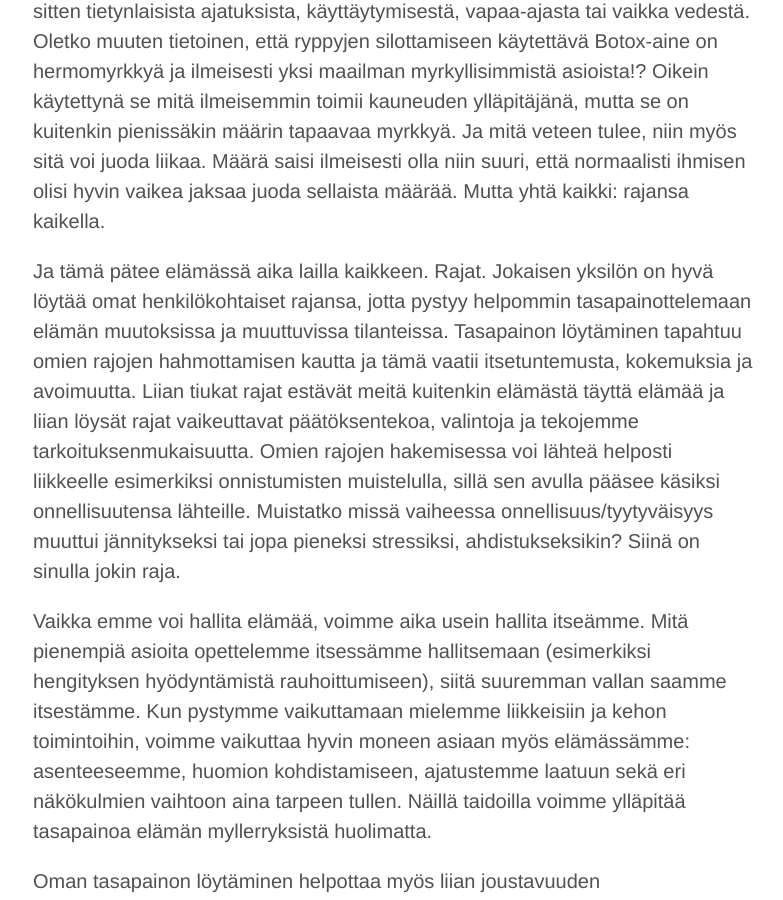
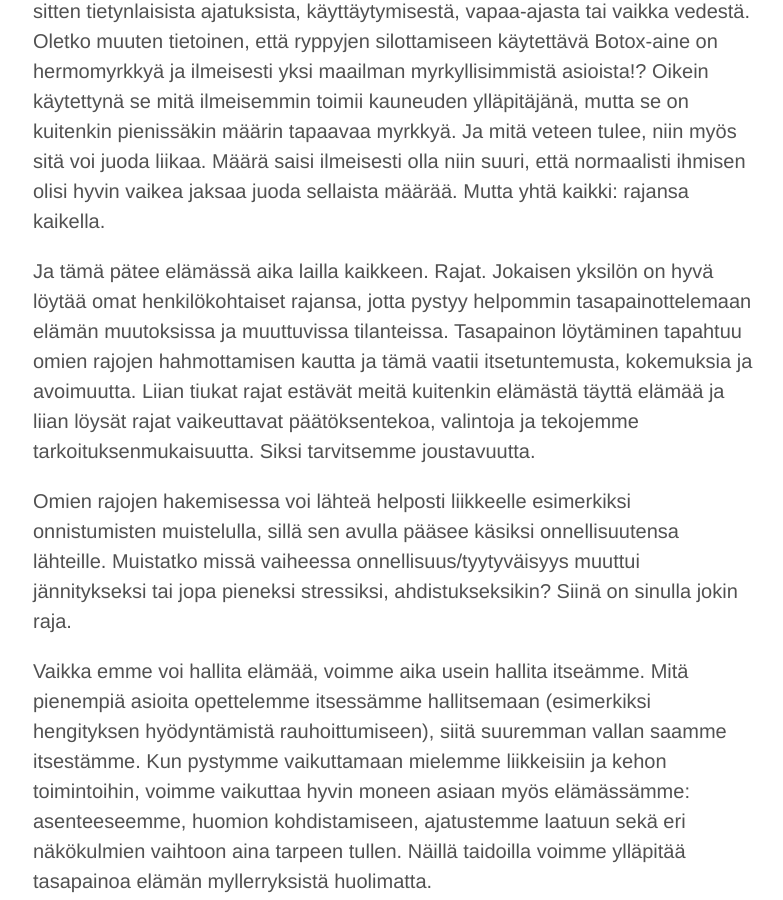
Before and after one commit to niinapiira/neppari.net, a Jekyll site: the page built from _posts/2016-03-17-tasapainoa-ja-joustavuutta-elamaan.md, in a window 1280 px wide and 900 px high, scrolled down 1461 px. Shown: the whole window, without its empty margins (247-1030 px from the left). Built offline with Jekyll 4.4.1, drawn with Linux system fonts in a browser that asks for light colours.

Commit message:
Updated 2016-03-17-tasapainoa-ja-joustavuutta-elamaan.md

```diff
--- a/_posts/2016-03-17-tasapainoa-ja-joustavuutta-elamaan.md
+++ b/_posts/2016-03-17-tasapainoa-ja-joustavuutta-elamaan.md
@@ -15,7 +15,9 @@
 Tasapainoa tarvitaan niin sisäisessä maailmassamme kuin sisäisen ja ulkoisen maailman välisissä suhteissa. Kaikkea voi olla liikaa tai liian vähän, on kysymys sitten tietynlaisista ajatuksista, käyttäytymisestä, vapaa-ajasta tai vaikka vedestä. Oletko muuten tietoinen, että ryppyjen silottamiseen käytettävä Botox-aine on hermomyrkkyä ja ilmeisesti yksi maailman myrkyllisimmistä asioista!? Oikein käytettynä se mitä ilmeisemmin toimii kauneuden ylläpitäjänä, mutta se on kuitenkin pienissäkin määrin tapaavaa myrkkyä.
 Ja mitä veteen tulee, niin myös sitä voi juoda liikaa. Määrä saisi ilmeisesti olla niin suuri, että normaalisti ihmisen olisi hyvin vaikea jaksaa juoda sellaista määrää. Mutta yhtä kaikki: rajansa kaikella.
 
-Ja tämä pätee elämässä aika lailla kaikkeen. Rajat. Jokaisen yksilön on hyvä löytää omat henkilökohtaiset rajansa, jotta pystyy helpommin tasapainottelemaan elämän muutoksissa ja muuttuvissa tilanteissa. Tasapainon löytäminen tapahtuu omien rajojen hahmottamisen kautta ja tämä vaatii itsetuntemusta, kokemuksia ja avoimuutta. Liian tiukat rajat estävät meitä kuitenkin elämästä täyttä elämää ja liian löysät rajat vaikeuttavat päätöksentekoa, valintoja ja tekojemme tarkoituksenmukaisuutta. Omien rajojen hakemisessa voi lähteä helposti liikkeelle esimerkiksi onnistumisten muistelulla, sillä sen avulla pääsee käsiksi onnellisuutensa lähteille. Muistatko missä vaiheessa onnellisuus/tyytyväisyys muuttui jännitykseksi tai jopa pieneksi stressiksi, ahdistukseksikin? Siinä on sinulla jokin raja.
+Ja tämä pätee elämässä aika lailla kaikkeen. Rajat. Jokaisen yksilön on hyvä löytää omat henkilökohtaiset rajansa, jotta pystyy helpommin tasapainottelemaan elämän muutoksissa ja muuttuvissa tilanteissa. Tasapainon löytäminen tapahtuu omien rajojen hahmottamisen kautta ja tämä vaatii itsetuntemusta, kokemuksia ja avoimuutta. Liian tiukat rajat estävät meitä kuitenkin elämästä täyttä elämää ja liian löysät rajat vaikeuttavat päätöksentekoa, valintoja ja tekojemme tarkoituksenmukaisuutta. Siksi tarvitsemme joustavuutta.
+
+Omien rajojen hakemisessa voi lähteä helposti liikkeelle esimerkiksi onnistumisten muistelulla, sillä sen avulla pääsee käsiksi onnellisuutensa lähteille. Muistatko missä vaiheessa onnellisuus/tyytyväisyys muuttui jännitykseksi tai jopa pieneksi stressiksi, ahdistukseksikin? Siinä on sinulla jokin raja.
 
 Vaikka emme voi hallita elämää, voimme aika usein hallita itseämme. Mitä pienempiä asioita opettelemme itsessämme hallitsemaan (esimerkiksi hengityksen hyödyntämistä rauhoittumiseen), siitä suuremman vallan saamme itsestämme. Kun pystymme vaikuttamaan mielemme liikkeisiin ja kehon toimintoihin, voimme vaikuttaa hyvin moneen asiaan myös elämässämme: asenteeseemme, huomion kohdistamiseen, ajatustemme laatuun sekä eri näkökulmien vaihtoon aina tarpeen tullen. Näillä taidoilla voimme ylläpitää tasapainoa elämän myllerryksistä huolimatta.
 
```
